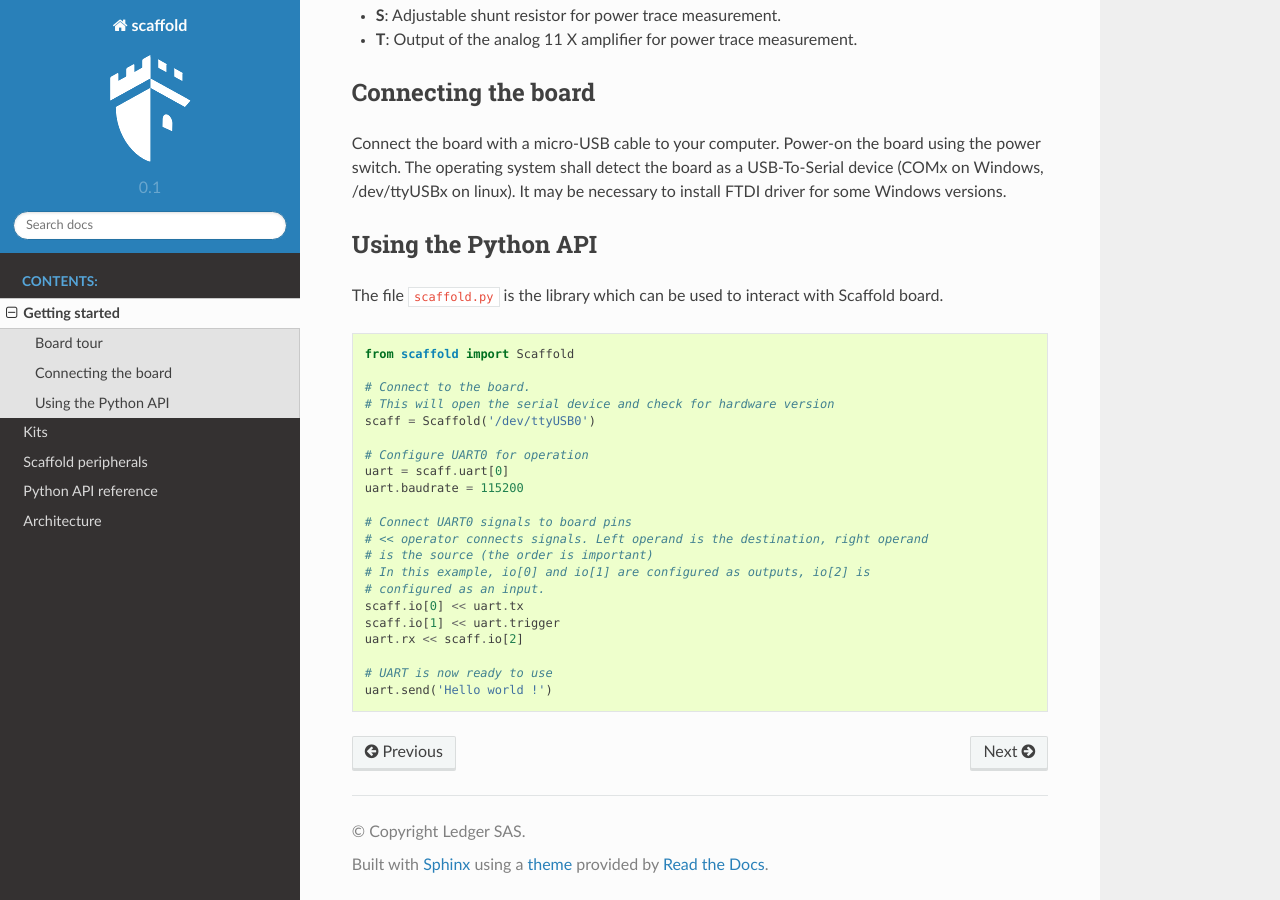
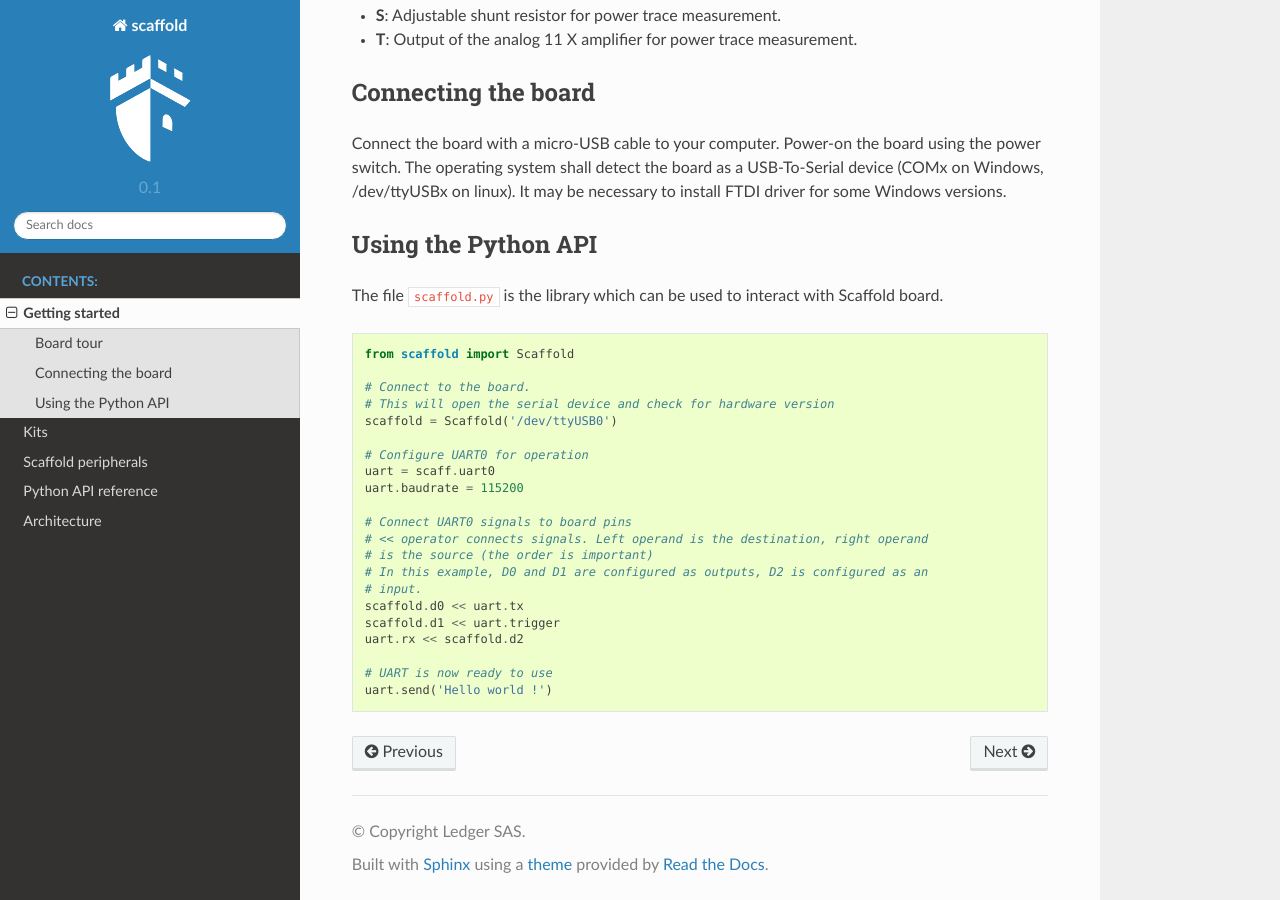
Before and after one commit to Ledger-Donjon/scaffold, a Sphinx documentation site: the page built from docs/getting_started.rst, in a window 1280 px wide and 900 px high, scrolled down 1859 px. Built offline with Sphinx 7.4.7 and the Read the Docs theme 2.0.0, drawn with Linux system fonts in a browser that asks for light colours.

Commit message:
Fixed example in documentation.

```diff
--- a/docs/getting_started.rst
+++ b/docs/getting_started.rst
@@ -87,20 +87,20 @@ Scaffold board.
 
     # Connect to the board.
     # This will open the serial device and check for hardware version
-    scaff = Scaffold('/dev/ttyUSB0')
+    scaffold = Scaffold('/dev/ttyUSB0')
 
     # Configure UART0 for operation
-    uart = scaff.uart[0]
+    uart = scaff.uart0
     uart.baudrate = 115200
 
     # Connect UART0 signals to board pins
     # << operator connects signals. Left operand is the destination, right operand
     # is the source (the order is important)
-    # In this example, io[0] and io[1] are configured as outputs, io[2] is
-    # configured as an input.
-    scaff.io[0] << uart.tx
-    scaff.io[1] << uart.trigger
-    uart.rx << scaff.io[2]
+    # In this example, D0 and D1 are configured as outputs, D2 is configured as an
+    # input.
+    scaffold.d0 << uart.tx
+    scaffold.d1 << uart.trigger
+    uart.rx << scaffold.d2
 
     # UART is now ready to use
     uart.send('Hello world !')
```
